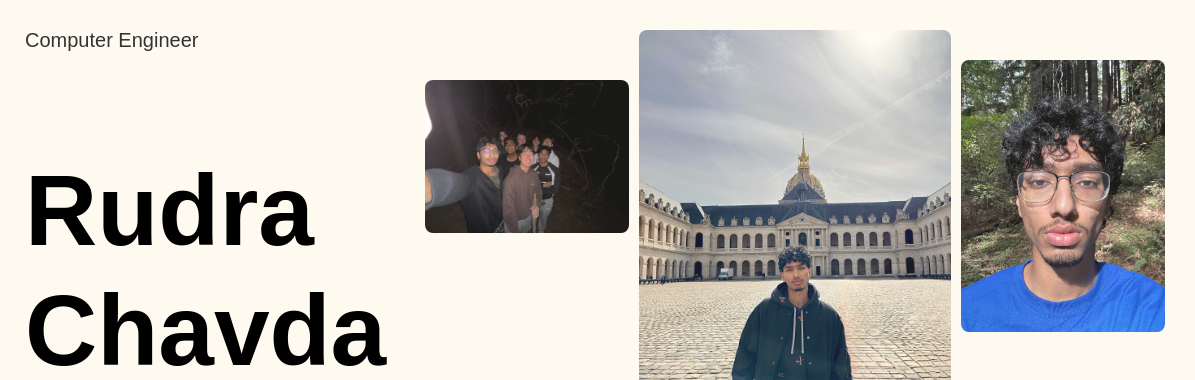
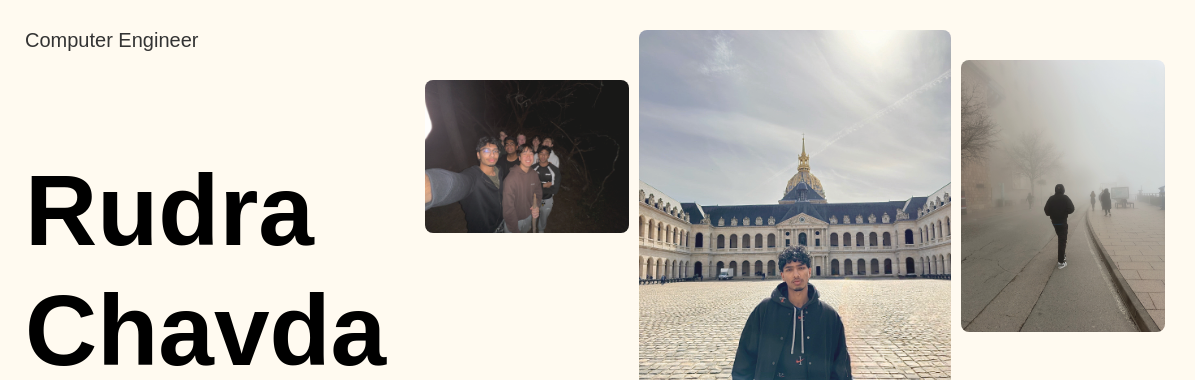
Before and after one commit to rudrachavda/rudrachavda.github.io, a plain HTML site: page index.html in a window 1280 px wide. Shown: the top 380 px of the page, 85-1280 px from the left. Drawn offline with Linux system fonts and the light colour scheme.

Commit message:
made more changes to hero page image spacing and some project changeS

```diff
--- a/index.html
+++ b/index.html
@@ -75,7 +75,7 @@
             <div class="about-images">
                 <img src="images/friends.jpg" alt="Image 1" class="image image-1">
                 <img src="images/me.jpg" alt="Image 2" class="image image-2">
-                <img src="images/me3.jpg" alt="Image 3" class="image image-3">
+                <img src="images/mefog.JPEG" alt="Image 3" class="image image-3">
                 <img src="images/sunset.jpg" alt="Image 4" class="image image-4">
             </div>
         </div>
```
Also changed, not shown: images/mefog.JPEG (added).
